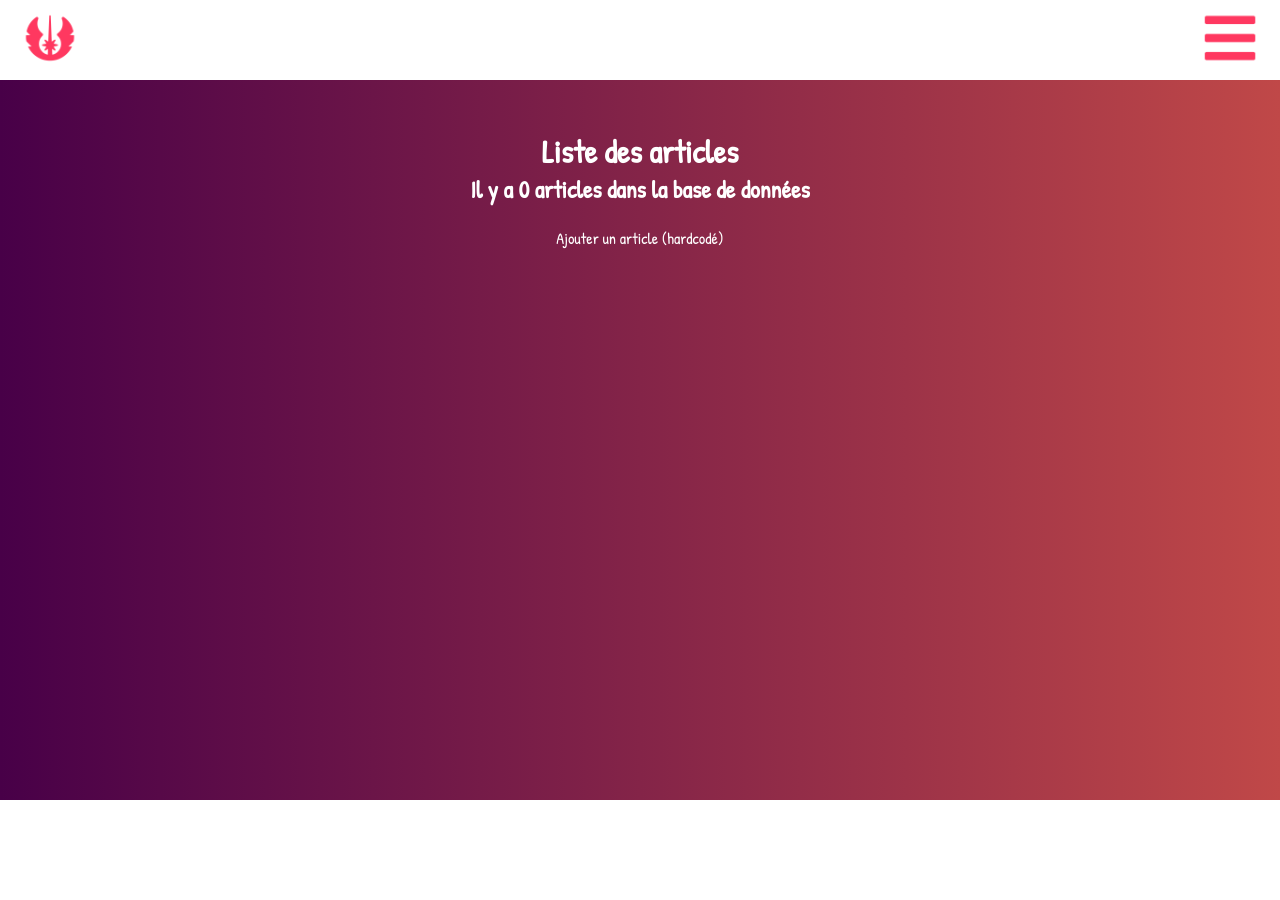
After one commit to SabaMia/exo-twig, a Symfony app: template templates/Admin/admin_article_list.html.twig in a window 1280 px wide. The commit adds this page. Run offline with Twig, Linux system fonts and the light colour scheme; the template is opened without the code that fills it, so the values that code supplies are empty; some libraries are stand-ins or nearby versions.

Commit message:
création admin et front

```diff
--- a/public/style.css
+++ b/public/style.css
@@ -81,7 +81,7 @@ footer {
 
 .fsT{
     text-align: center;
-    font-size: 20px;
+
     padding-top: 50px;
 }
 
--- /dev/null
+++ b/templates/Admin/admin_article_list.html.twig
@@ -0,0 +1,36 @@
+ {% extends 'admin/admin_base.html.twig' %}
+
+
+
+ {% block main %}
+     <main>
+         <h1 class="fsT">Liste des articles</h1>
+         <h2>Il y a {{ articles | length }} articles dans la base de données</h2>
+         <br>
+         <a href="{{ path('admin_article_insert') }}">Ajouter un article (hardcodé)</a>
+         <div class="card">
+         {% for article in articles %}
+             <article class="lHeight50 category">
+                 <a href="{{ path('admin_article_delete', {'id': article.id }) }}">Supprimer l'article</a>
+                 <br>
+                 <a href="{{ path('admin_article_update', {'id': article.id }) }}">Mettre à jour (hardcodé)</a>
+
+                 <a href={{ path('article_show',{'id':article.id })}}><h1>{{ article.title }}</h1></a>
+                 <br>
+                 <h2>Contenu : <br> "{{ article.content }}"</h2>
+                 <a href={{ path('category_show',{'id':article.category.id })}}><h3>Catégorie de l'article :
+                         {{ article.category.title }}</h3></a>
+                 <a href={{ path('tag_show',{'id':article.tag.id })}}>
+                     <h3>Tag de l'article : <span style="color:{{ article.tag.color }}">
+                         {{ article.tag.title }}</span></h3></a>
+                 {# Il faudra  créer une boucle if pour qu'il affiche un texte selon si il est publié ou non #}
+                 {% if article.isPublished == true %}
+                    <p>Article publié le {{ article.creationDate|date('d/m/Y H:i:s') }}</p>
+                 {% else %}
+                     <p>Article non publié</p>
+                      {% endif %}
+                 </article>
+         {% endfor %}
+         </div>
+     </main>
+ {% endblock main %}
--- /dev/null
+++ b/templates/Admin/admin_base.html.twig
@@ -0,0 +1,36 @@
+{# Création du dossier BASE qui va servir de layout à toutes les pages #}
+<!doctype html>
+<html lang="fr">
+    <head>
+        <meta charset="UTF-8">
+        <meta name="viewport"
+              content="width=device-width, user-scalable=no, initial-scale=1.0, maximum-scale=1.0, minimum-scale=1.0">
+        <meta http-equiv="X-UA-Compatible" content="ie=edge">
+        <link rel="preconnect" href="https://fonts.googleapis.com">
+        <link rel="preconnect" href="https://fonts.gstatic.com" crossorigin>
+        <link href="https://fonts.googleapis.com/css2?family=Patrick+Hand&display=swap" rel="stylesheet">
+        <link rel="stylesheet" href={{ asset('style.css') }}>
+        {# On créé des blocks à chaque fois qu'on veut insérer du contenu personnalisé selon l'article
+        puis on met un endblock pour fermer le block #}
+        <title>Interface Admin</title>
+    </head>
+    <body>
+        <header>
+            <nav>
+                <div>
+                    <img src={{ asset('media/logo.png') }} alt="logo" class="resp">
+                </div>
+                {# insertion d'un formalaire avec une méthode get afin de récupérer le mot tapé dans la recherche #}
+                <div>
+                    <a href={{ path('admin_article_list',)}}><img src={{ asset('media/menu.png') }} alt="menu" class="resp"></a>
+
+                </div>
+            </nav>
+        </header>
+        {% block main %}
+        {# le contenu des articles contenu dans leurs balises main s'affichera ici #}
+        {% endblock main %}
+        <footer>
+        </footer>
+    </body>
+</html>
--- a/templates/article_search.html.twig
+++ b/templates/Front/article_search.html.twig
@@ -1,4 +1,4 @@
-{% extends 'base.html.twig' %}
+{% extends 'front/base.html.twig' %}
 
 {% block metaTitle %}
 Votre recherche
@@ -15,7 +15,7 @@ Votre recherche
                     <h2>{{ article.title | upper }}</h2>
                     <p>{{ article.content }}</p>
                     <br>
-                    <a href="{{ path('articleShow', {'id': article.id }) }}">Voir plus</a>
+                    <a href="{{ path('article_show', {'id': article.id }) }}">Voir plus</a>
                 </article>
             {% endif %}
         {% endfor %}
--- a/templates/article_show.html.twig
+++ b/templates/Front/article_show.html.twig
@@ -1,4 +1,4 @@
- {% extends 'base.html.twig' %}
+ {% extends 'front/base.html.twig' %}
 
  {% block metaTitle %}
  Article n° {{ article.id }}
@@ -11,10 +11,10 @@
              <br>
              <h2>Contenu de l'article : <br>{{ article.content }}</h2>
              <br>
-             <a href={{ path('showCategory',{'id':article.category.id })}}><h1>Catégorie de l'article :
+             <a href={{ path('category_show',{'id':article.category.id })}}><h1>Catégorie de l'article :
                      {{ article.category.title }}</h1></a>
 
-             <a href={{ path('tagShow',{'id':article.tag.id })}}>
+             <a href={{ path('tag_show',{'id':article.tag.id })}}>
                  <h3>Tag de l'article : <span style="color:{{ article.tag.color }}">
                          {{ article.tag.title }}</span></a>
 
--- a/templates/base.html.twig
+++ b/templates/Front/base.html.twig
@@ -27,8 +27,7 @@
                 </form>
                 {# Ensuite il faut aller modifier la route search dans ArticleController #}
                 <div>
-                    <a href={{ path('articleList',)}}><img src={{ asset('media/menu.png') }} alt="menu" class="resp"></a>
-
+                    <a href={{ path('article_list',)}}><img src={{ asset('media/menu.png') }} alt="menu" class="resp"></a>
                 </div>
             </nav>
         </header>
--- a/templates/list-category.html.twig
+++ b/templates/Front/category_list.twig
@@ -1,5 +1,5 @@
 {# j'insère le lien qui mène au fichier BASE avec un extends pour qu'il récupère le layout#}
-{% extends 'base.html.twig' %}
+{% extends 'front/base.html.twig' %}
 
 {# j'insère un block pour la balise meta title puis je le ferme avec endblock #}
 {% block metaTitle %}
@@ -12,7 +12,7 @@
     <main class="card">
         {% for category in categories %}
         <article class="lHeight50 category">
-            <a href={{ path('showCategory',{'id':category.id })}}><h2>Catégorie : "{{ category.title }}"</h2></a>
+            <a href={{ path('category_show',{'id':category.id })}}><h2>Catégorie : "{{ category.title }}"</h2></a>
             <p>Description de la catégorie : <br> "{{ category.description }}"</p>
         </article>
         {% endfor %}
--- a/templates/show-category.html.twig
+++ b/templates/Front/category_show.html.twig
@@ -1,5 +1,5 @@
 {# j'insère le lien qui mène au fichier BASE avec un extends pour qu'il récupère le layout#}
-{% extends 'base.html.twig' %}
+{% extends 'front/base.html.twig' %}
 
 {# j'insère un block pour la balise meta title puis je le ferme avec endblock #}
 {% block metaTitle %}
@@ -13,7 +13,7 @@
             <h2>{{ category.description }}</h2>
             <br>
             {% for article in category.articles %}
-                <a href={{ path('articleShow',{'id':article.id })}}>
+                <a href={{ path('article_show',{'id':article.id })}}>
                 <h1>{{ article.title }}</h1>
                 </a>
             {% endfor %}
--- a/templates/tag_list.html.twig
+++ b/templates/Front/tag_list.html.twig
@@ -1,4 +1,4 @@
-{% extends 'base.html.twig' %}
+{% extends 'front/base.html.twig' %}
 
 {% block metaTitle %}
     Liste des tags
@@ -8,7 +8,7 @@
 <main class="">
     {% for tag in tags %}
     <div class="">
-        <a href="{{ path('tagShow',{'id':tag.id }) }}"><h1 style="color:{{ tag.color }}">{{ tag.title }}</h1></a>
+        <a href="{{ path('tag_show',{'id':tag.id }) }}"><h1 style="color:{{ tag.color }}">{{ tag.title }}</h1></a>
     </div><br><br>
     {% endfor %}
     </main>
--- a/templates/tag_show.html.twig
+++ b/templates/Front/tag_show.html.twig
@@ -1,4 +1,4 @@
-{% extends 'base.html.twig' %}
+{% extends 'front/base.html.twig' %}
 
 {% block metaTitle %}
     Tag: {{ tag.title }}
@@ -9,7 +9,7 @@
             <div class="center lHeight200">
                 <h1 style="color:{{ tag.color }};">{{ tag.title }}</h1>
                 {% for article in tag.articles %}
-                    <a href={{ path('articleShow',{'id':article.id })}}><h1>{{ article.title }}</h1></a>
+                    <a href={{ path('article_show',{'id':article.id })}}><h1>{{ article.title }}</h1></a>
                     <p>{{ article.title }}</p>
                 {% endfor %}
             </div>
```
Also changed, not shown: src/Controller/Admin/AdminArticleController.php (renamed from src/Controller/ArticleController.php, +15 -54 lines), src/Controller/Admin/AdminCategoryController.php (added, +48 -0 lines), src/Controller/Admin/AdminTagController.php (renamed from src/Controller/TagController.php, +5 -5 lines), src/Controller/Front/FrontArticleController.php (added, +64 -0 lines), src/Controller/Front/FrontCategoryController.php (renamed from src/Controller/CategoryController.php, +5 -5 lines), src/Controller/Front/FrontTagController.php (added, +41 -0 lines), templates/Front/article_list.html.twig (renamed from templates/article_list.html.twig, +4 -4 lines).
